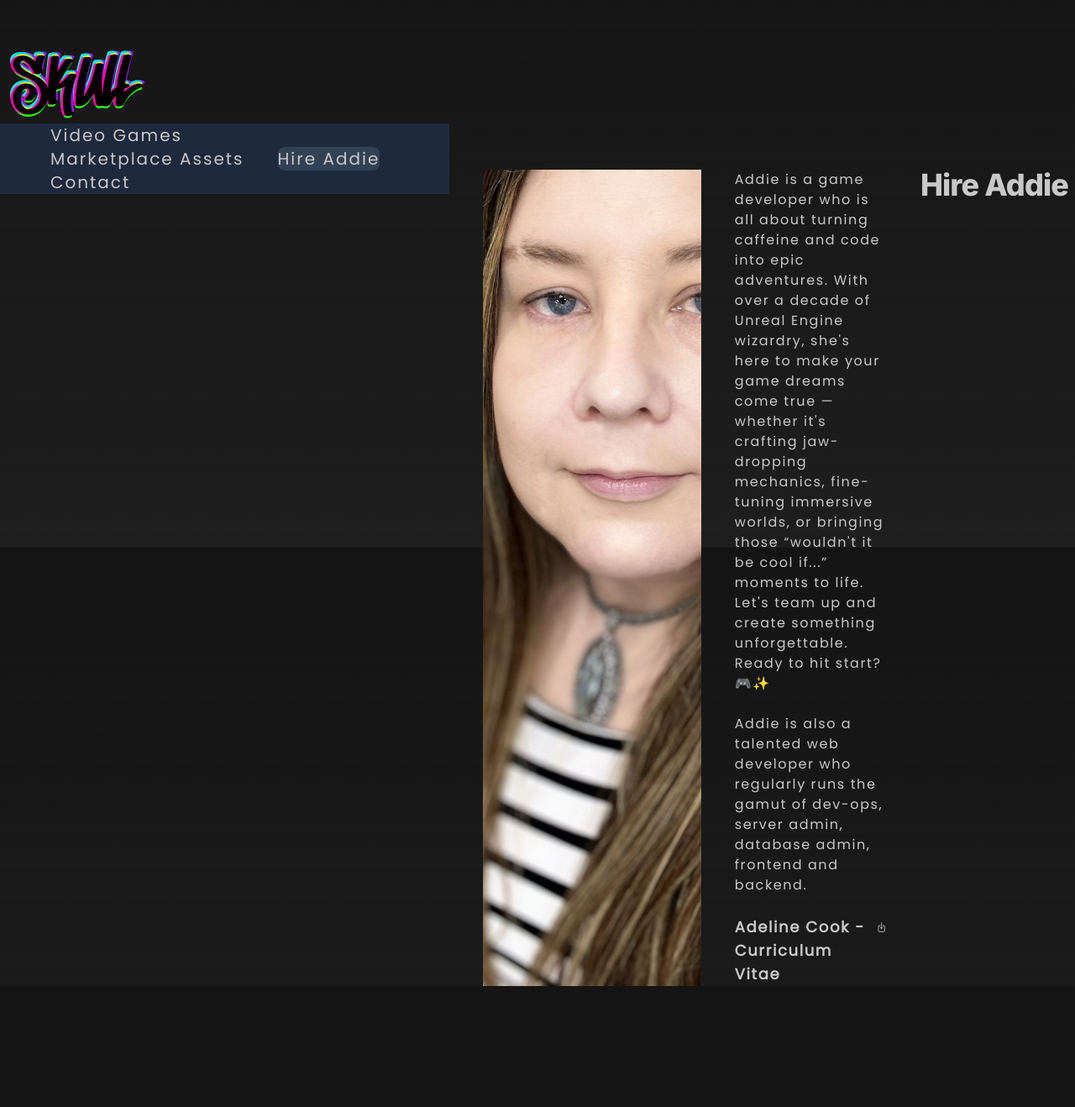
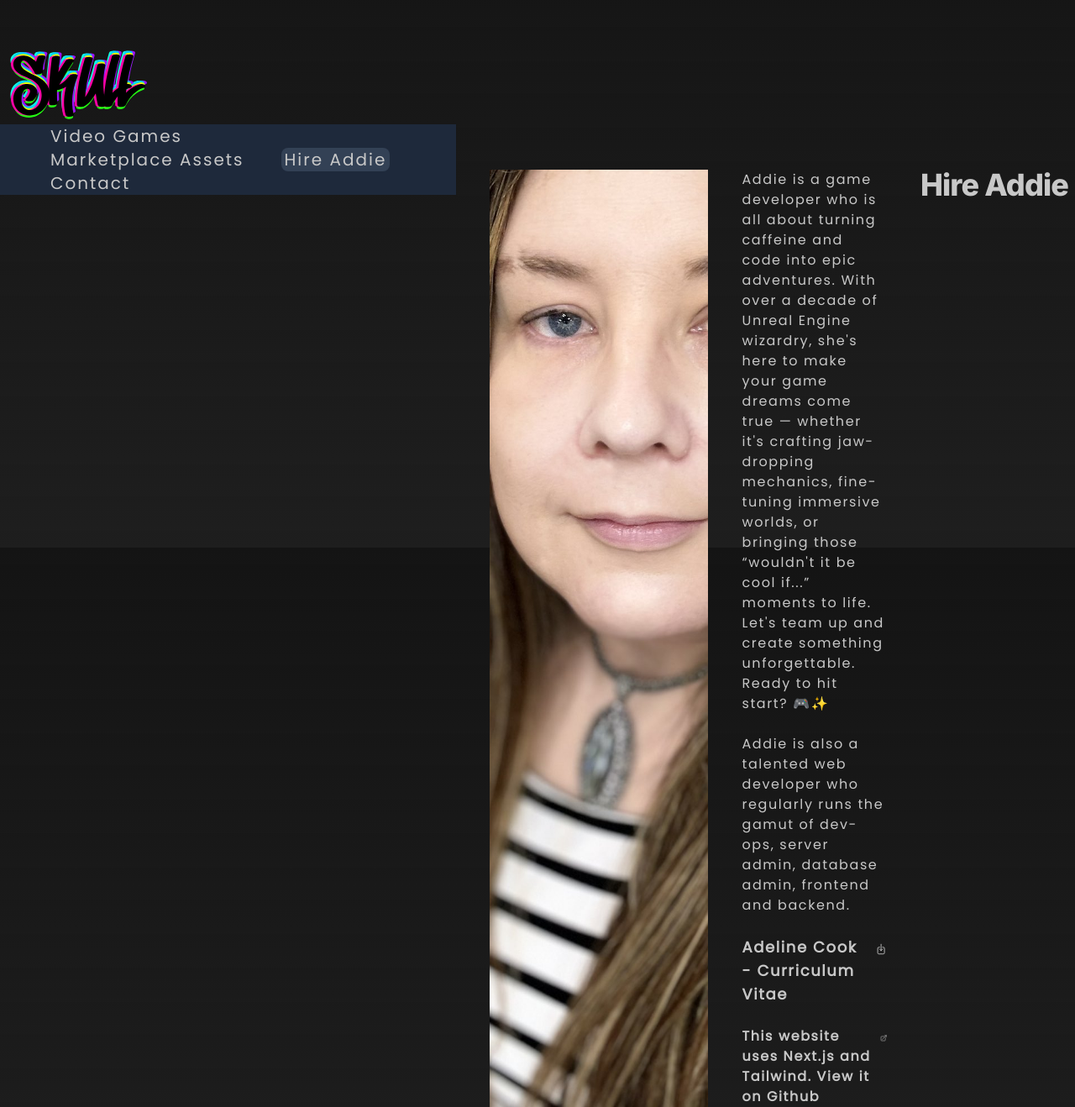
Before and after one commit to antidamage/skull-website, a Next.js app: page /HireAddie in a window 1280 px wide. Shown: the part 148-1466 px from the top of the page at 84% size. Before the commit the page ends 1322 px from the top, so only its background shows below. Built offline with nearby package versions, Linux system fonts and the light colour scheme; a web font is replaced by a local one.

Commit message:
Improving responsive layout

```diff
--- a/src/app/HireAddie/page.tsx
+++ b/src/app/HireAddie/page.tsx
@@ -19,16 +19,22 @@ export default function HireAddie({ }: {}) {
         <p className={`max-w-prose text-pretty ps-10 tracking-widest text-s font-thin ${poppins.className}`}>
             Addie is a game developer who is all about turning caffeine and code into epic adventures. With over a decade of Unreal Engine wizardry, she's here to make your game dreams come true — whether it's crafting jaw-dropping mechanics, fine-tuning immersive worlds, or bringing those “wouldn't it be cool if...” moments to life. Let's team up and create something unforgettable. Ready to hit start? 🎮✨
             <br /><br />
-
             Addie is also a talented web developer who regularly runs the gamut of dev-ops, server admin, database admin, frontend and backend.
             <br /><br />
-
             <a className="flex flex-nowrap align-baseline text-lg font-bold" href="https://docs.google.com/document/d/1TZotQfqw4h_oAkPLhlSFk2TJ6eQkrNEJ1GGCGape8cA/edit?usp=sharing">
                 Adeline Cook - Curriculum Vitae
-                <svg xmlns="http://www.w3.org/2000/svg" fill="none" viewBox="0 0 24 24" strokeWidth={1.5} stroke="currentColor" className="size-7 flex flex-nowrap ml-2 text-nowrap">
+                <svg xmlns="http://www.w3.org/2000/svg" fill="none" viewBox="0 0 24 24" strokeWidth={1.5} stroke="currentColor" className="size-8 flex flex-nowrap ml-2 text-nowrap">
                     <path strokeLinecap="round" strokeLinejoin="round" d="M9 8.25H7.5a2.25 2.25 0 0 0-2.25 2.25v9a2.25 2.25 0 0 0 2.25 2.25h9a2.25 2.25 0 0 0 2.25-2.25v-9a2.25 2.25 0 0 0-2.25-2.25H15M9 12l3 3m0 0 3-3m-3 3V2.25" />
                 </svg>
             </a>
+            <br />
+            <a className="flex flex-nowrap align-baseline text-base font-bold" href="https://github.com/antidamage/skull-website">
+                This website uses Next.js and Tailwind. View it on Github
+                <svg xmlns="http://www.w3.org/2000/svg" fill="none" viewBox="0 0 24 24" strokeWidth={1.5} stroke="currentColor" className="size-7 flex flex-nowrap ml-2 text-nowrap">
+                    <path strokeLinecap="round" strokeLinejoin="round" d="M13.5 6H5.25A2.25 2.25 0 0 0 3 8.25v10.5A2.25 2.25 0 0 0 5.25 21h10.5A2.25 2.25 0 0 0 18 18.75V10.5m-10.5 6L21 3m0 0h-5.25M21 3v5.25" />
+                </svg>
+            </a>
+
         </p>
         <Title name="Hire Addie" />
     </>);
--- a/src/app/components/menu.tsx
+++ b/src/app/components/menu.tsx
@@ -7,7 +7,7 @@ const poppins = Poppins({ subsets: ['latin'], weight: ["400"], variable: '--font
 
 export default function Menu() {
     return <nav className="flex items-center mx-auto">
-        <div className={`flex flex-wrap text-xl tracking-widest shadow-sm bg-slate-800 space-x-10 pe-5 ps-5 portrait:object-contain ${poppins.className}`}>
+        <div className={`flex flex-wrap text-xl tracking-widest shadow-sm bg-slate-800 space-x-10 pe-4 ps-4 portrait:object-contain ${poppins.className}`}>
 
             <MenuItem slug="VideoGames" name="Video Games" />
             <MenuItem slug="MarketplaceAssets" name="Marketplace Assets" />
--- a/src/app/components/menuitem.tsx
+++ b/src/app/components/menuitem.tsx
@@ -20,6 +20,8 @@ export default function MenuItem({ slug, name }: { slug: string, name: string })
                 portrait:ml-10
                 [&.active]:bg-slate-700
                 rounded-lg
+                pl-1
+                pr-1
                 ${baseRoute === "/" + slug ? 'active' : ''}
             `}>{name}</a >
     </>);
```
